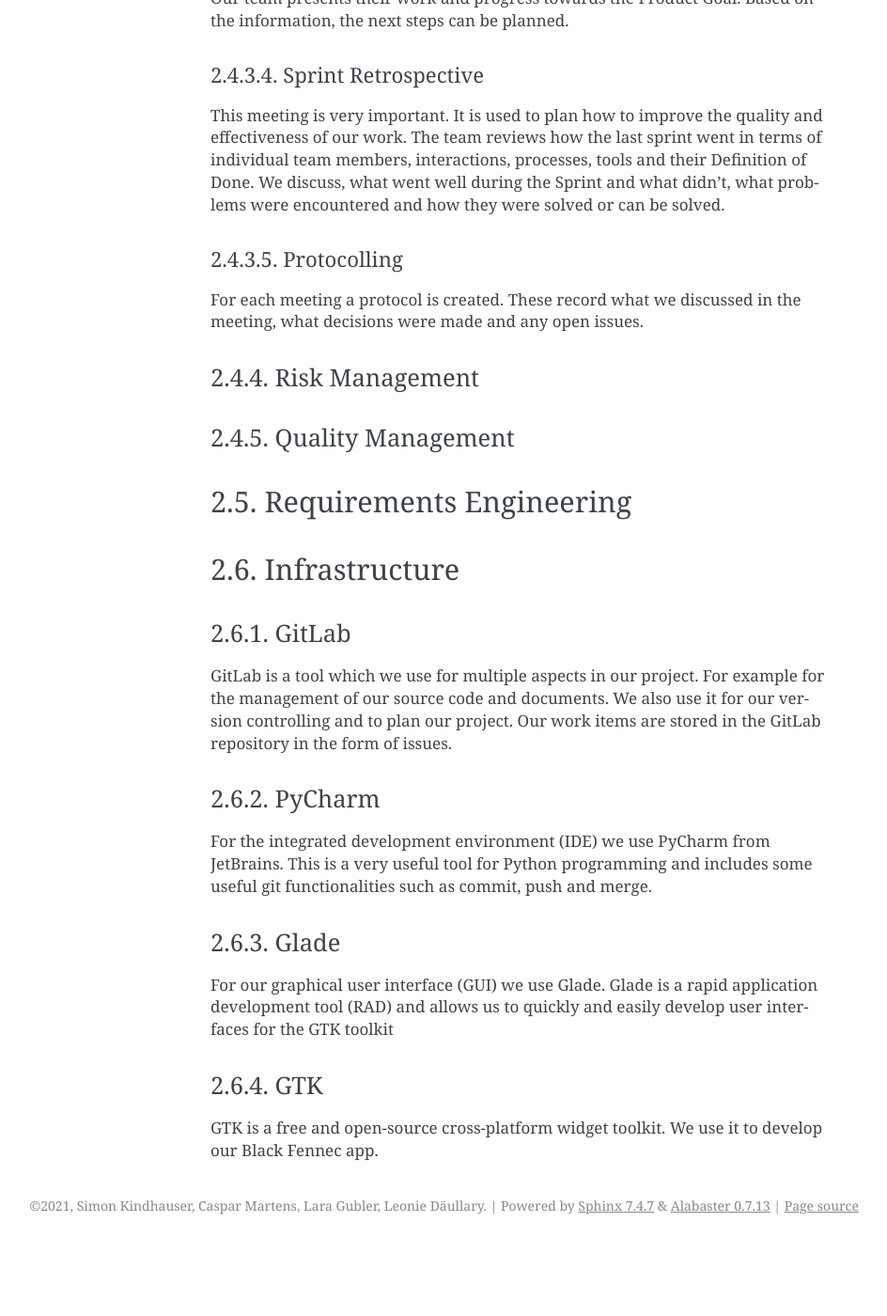
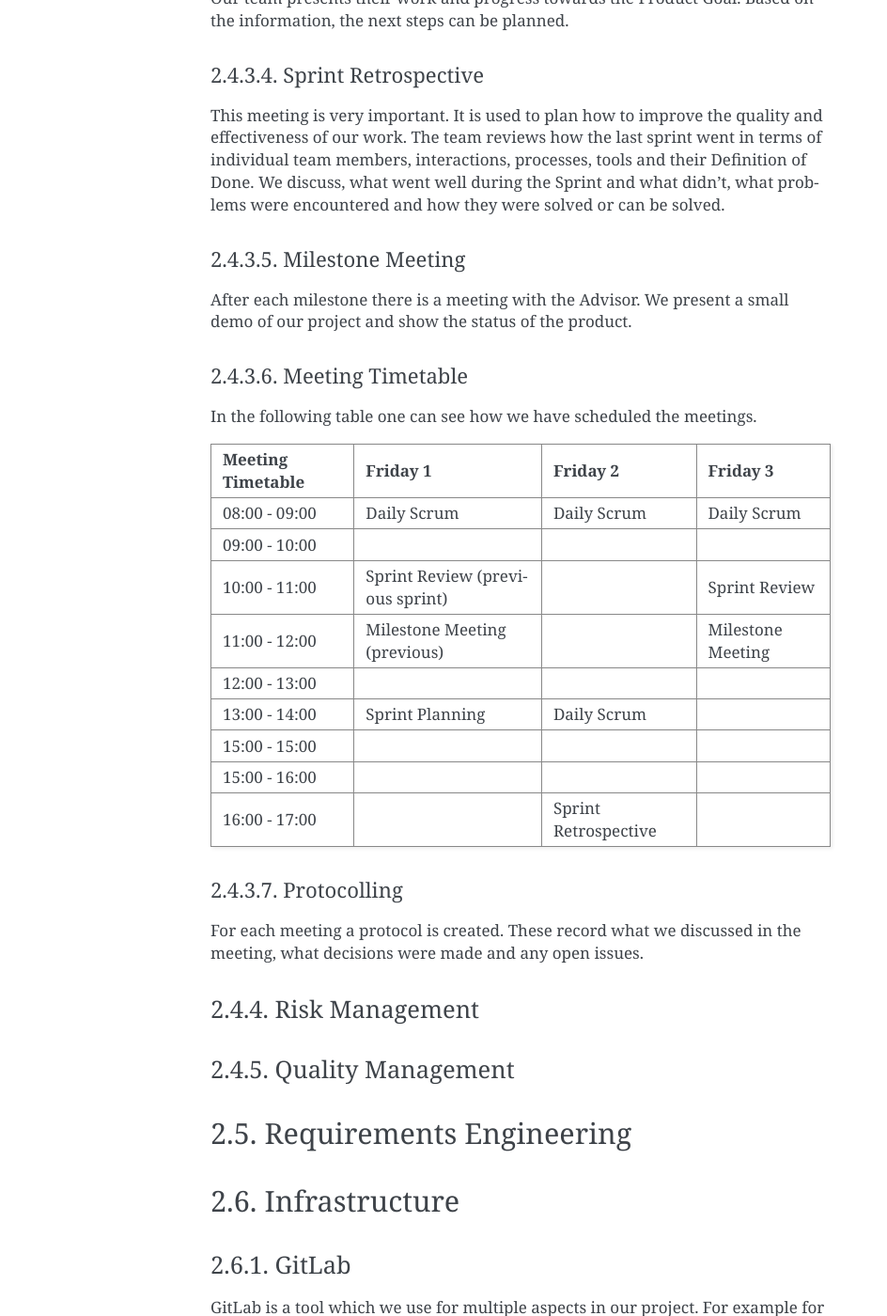
Before and after one commit to blackfennec-org/blackfennec, a Sphinx documentation site: the page built from docs/source/project_management/project_plan.rst, in a window 1280 px wide and 1400 px high, scrolled down 4826 px. Shown: the whole window at 94% size, without its empty margins (196-1140 px from the left). Built offline with Sphinx 7.4.7, drawn with Linux system fonts in a browser that asks for light colours; before the commit the page ends 6148 px from its top, so only the background shows below that; some of the changed text lies outside the part shown.

Commit message:
edit Milestone Meeting, Meeting Timetable

```diff
--- a/docs/source/project_management/project_plan.rst
+++ b/docs/source/project_management/project_plan.rst
@@ -178,6 +178,29 @@ reviews how the last sprint went in terms of individual team members, interactio
 Definition of Done. We discuss, what went well during the Sprint and what didn't, what problems were encountered and how
 they were solved or can be solved.
 
+Milestone Meeting
+^^^^^^^^^^^^^^^^^
+After each milestone there is a meeting with the Advisor. We present a small demo of our project and show
+the status of the product.
+
+Meeting Timetable
+^^^^^^^^^^^^^^^^^
+In the following table one can see how we have scheduled the meetings.
+
+=====================  =================================  =======================  ========================
+ Meeting Timetable     | Friday 1                         | Friday 2               | Friday 3
+=====================  =================================  =======================  ========================
+ 08:00 - 09:00          Daily Scrum                        Daily Scrum              Daily Scrum
+ 09:00 - 10:00
+ 10:00 - 11:00          Sprint Review (previous sprint)                             Sprint Review
+ 11:00 - 12:00          Milestone Meeting (previous)                                Milestone Meeting
+ 12:00 - 13:00
+ 13:00 - 14:00          Sprint Planning                    Daily Scrum
+ 15:00 - 15:00
+ 15:00 - 16:00
+ 16:00 - 17:00                                             Sprint Retrospective
+=====================  =================================  =======================  ========================
+
 Protocolling
 ^^^^^^^^^^^^
 For each meeting a protocol is created. These record what we discussed in the meeting, what decisions were made and any
```
